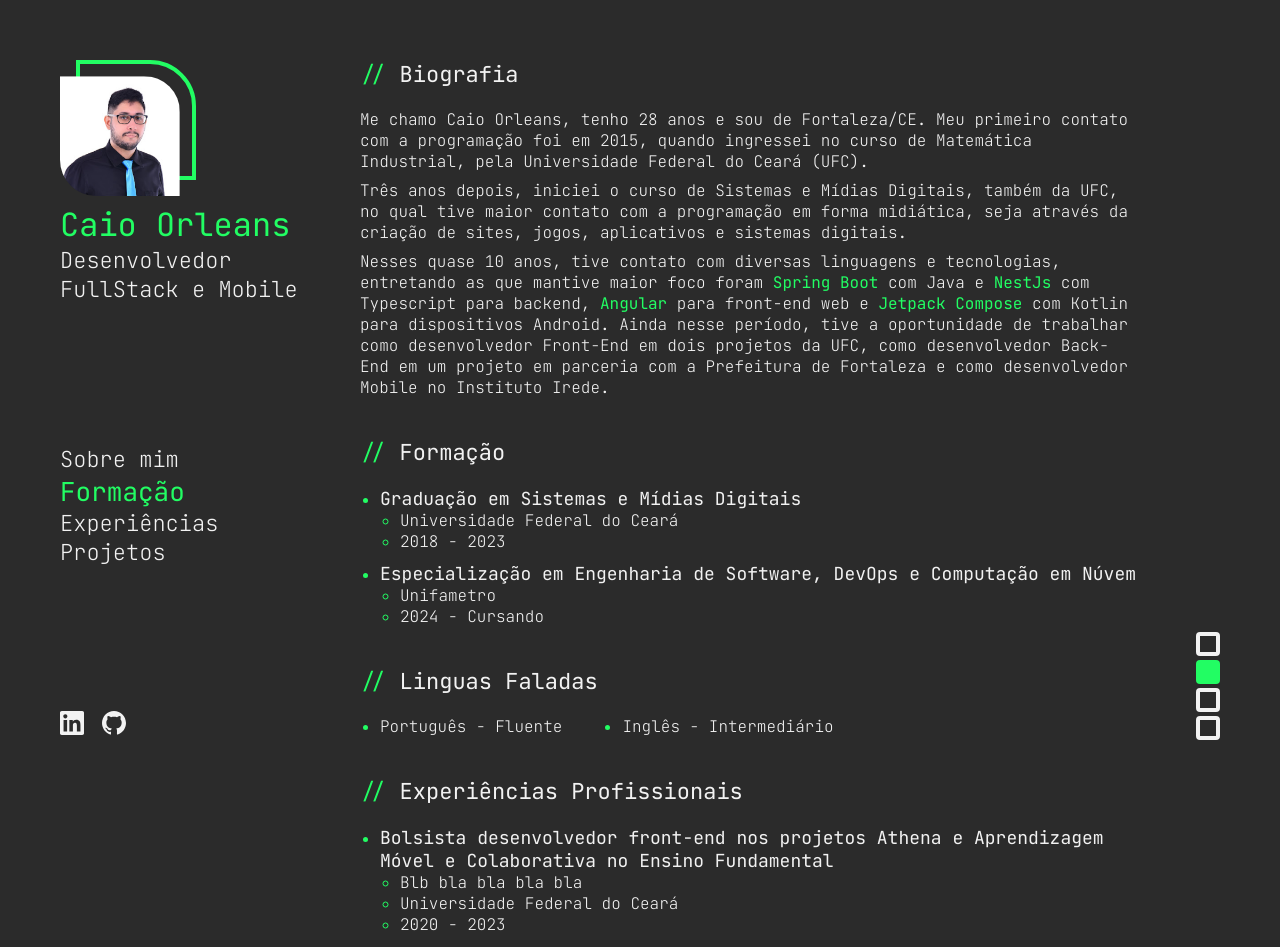
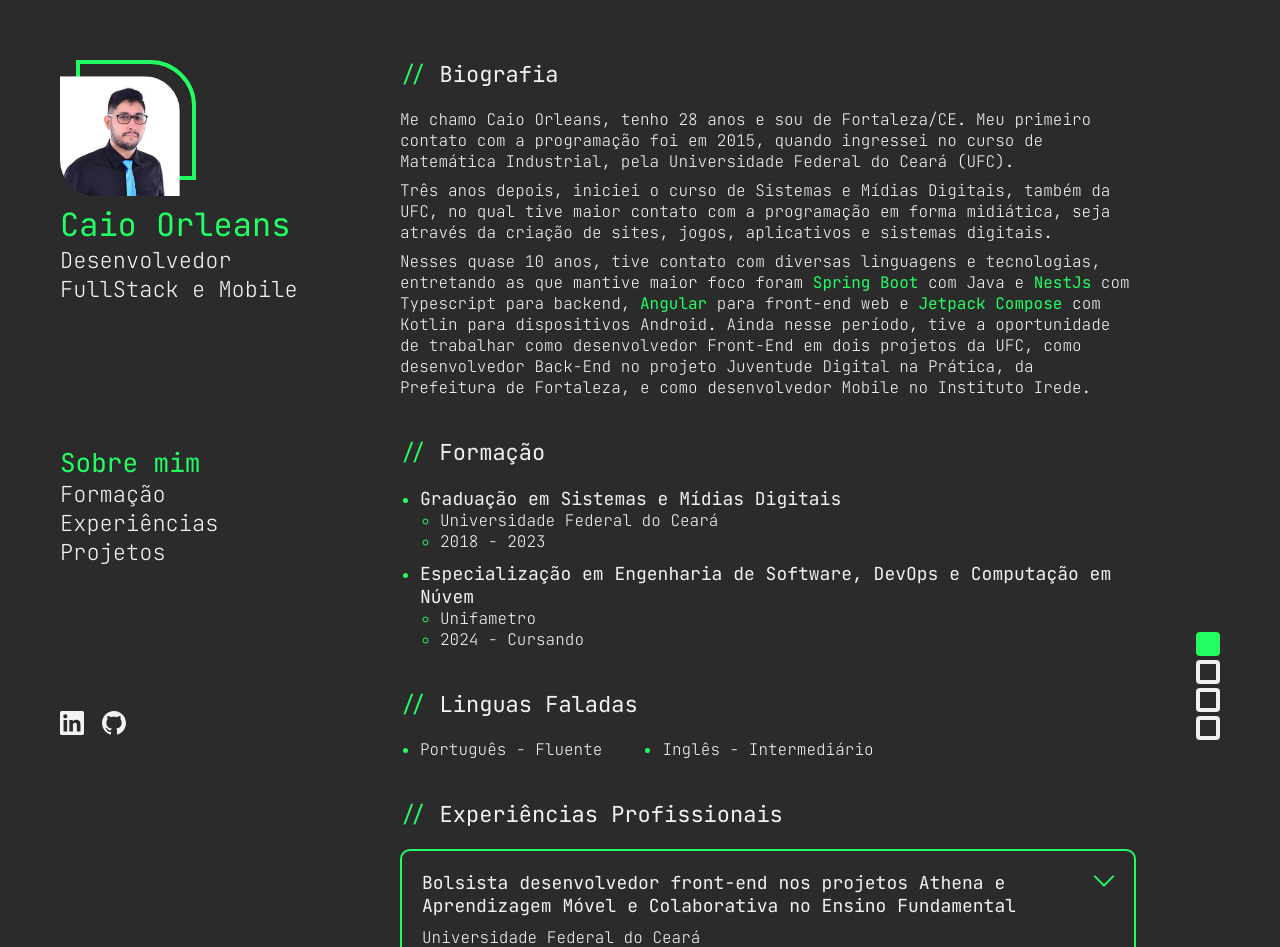
Before and after one commit to caioorleans/portfolio, an Angular app: page / in a window 1280 px wide. Shown: the top 947 px of the page. Built offline with nearby package versions, Linux system fonts and the light colour scheme.

Commit message:
experiences new design

```diff
--- a/src/app/app.component.css
+++ b/src/app/app.component.css
@@ -87,7 +87,7 @@
     }
 
     #container-content {
-        padding-left: 30rem;
+        padding-left: 34rem;
     }
 }
 
--- a/src/app/components/content/content.component.css
+++ b/src/app/components/content/content.component.css
@@ -35,6 +35,10 @@ li {
     scroll-margin-top: 6rem;
 }
 
+#experiences-item {
+    margin-left: 0;
+}
+
 @media(min-width: 900px) {
     #photo-description-container {
         display: none;
--- a/src/app/components/content/content.component.html
+++ b/src/app/components/content/content.component.html
@@ -21,8 +21,8 @@
     </ul>
 </app-section>
 
-<app-section id="experiences" class="section animatable" [title]="info.experiences.title">
-    <ul>
+<app-section id="experiences" class="section" [title]="info.experiences.title">
+    <ul id = "experiences-item">
         <app-experience-item
             *ngFor="let item of info.experiences.content"
             [experienceItem]="item">
--- a/src/app/components/content/content.component.ts
+++ b/src/app/components/content/content.component.ts
@@ -33,7 +33,7 @@ export class ContentComponent {
       content: [
         "Me chamo Caio Orleans, tenho 28 anos e sou de Fortaleza/CE. Meu primeiro contato com a programação foi em 2015, quando ingressei no curso de Matemática Industrial, pela Universidade Federal do Ceará (UFC).",
         "Três anos depois, iniciei o curso de Sistemas e Mídias Digitais, também da UFC, no qual tive maior contato com a programação em forma midiática, seja através da criação de sites, jogos, aplicativos e sistemas digitais.",
-        "Nesses quase 10 anos, tive contato com diversas linguagens e tecnologias, entretando as que mantive maior foco foram <span>Spring Boot</span> com Java e <span>NestJs</span> com Typescript para backend, <span>Angular</span> para front-end web e <span>Jetpack Compose</span> com Kotlin para dispositivos Android. Ainda nesse período, tive a oportunidade de trabalhar como desenvolvedor Front-End em dois projetos da UFC, como desenvolvedor Back-End em um projeto em parceria com a Prefeitura de Fortaleza e como desenvolvedor Mobile no Instituto Irede."
+        "Nesses quase 10 anos, tive contato com diversas linguagens e tecnologias, entretando as que mantive maior foco foram <span>Spring Boot</span> com Java e <span>NestJs</span> com Typescript para backend, <span>Angular</span> para front-end web e <span>Jetpack Compose</span> com Kotlin para dispositivos Android. Ainda nesse período, tive a oportunidade de trabalhar como desenvolvedor Front-End em dois projetos da UFC, como desenvolvedor Back-End no projeto Juventude Digital na Prática, da Prefeitura de Fortaleza, e como desenvolvedor Mobile no Instituto Irede."
       ]
     },
     qualifications: {
@@ -70,7 +70,7 @@ export class ContentComponent {
         {
           position: "Bolsista desenvolvedor front-end nos projetos Athena e Aprendizagem Móvel e Colaborativa no Ensino Fundamental",
           company: "Universidade Federal do Ceará",
-          description: "Blb bla bla bla bla",
+          description: "Neste projeto tive a oportunidade de trabalhar, em conjunto com meus professores e demais bolsistas dos projetos, no desenvolvimento de funcionalidades do Athena, um repositório de Recursos Educacionais Digitais (RED) para professores e alunos do ensino fundamental. Tal repositório foi construído inteiramente com tecnologias front-end web, tais como HTML, CSS e Javascript, além dos frameworks e bibliotecas Bootstrap e Jquery. Dessa forma, minha principal contribuição para esses projetos foi a utilização de tais tecnologias, além de técnicas de UI/UX, para desenvolver novas funcionalidades para o repositório. Além disso, desenvolvi atividades acadêmicas, como escrita de artigos e apresentação de palestras e oficinas, o que me permitiu desenvolver Soft Skills relacionadas à oratória.",
           period: "2020 - 2023"
         },
         {
--- /dev/null
+++ b/src/app/components/experience-item/experience-item.component.css
@@ -0,0 +1,49 @@
+#container-title {
+    display: flex;
+    justify-content: space-between;
+    align-items: start;
+}
+
+.item {
+    border: 2px solid var(--primary-color);
+    border-radius: 1rem;
+    padding: 2rem;
+    list-style: none;
+    overflow-y: hidden;
+}
+
+.icon {
+    width: 2rem;
+}
+
+ul {
+    margin-left: 0;
+    list-style: none;
+}
+
+h4 {
+    margin-bottom: 1rem;
+}
+
+.add-margin {
+    margin-bottom: 1rem;
+}
+
+.description {
+    color: transparent;
+    max-height: 0;
+    transition: all ease 0.3s;
+}
+
+.show-description {
+    border-top: 1px solid var(--primary-color);
+    max-height: 80rem;
+    color: var(--secondary-color);
+    padding-top: 1rem;
+}
+
+@media(min-width: 480px){
+    .show-description {
+        max-height: 30rem;
+    }
+}
--- a/src/app/components/experience-item/experience-item.component.html
+++ b/src/app/components/experience-item/experience-item.component.html
@@ -1,10 +1,25 @@
-<li class="item animatable">
+<li class="item" (click)="invertState()">
     <div>
-        <h4>{{experienceItem?.position}}</h4>
+        <div id="container-title">
+            <h4>{{experienceItem?.position}}</h4>
+            @if (isOpen) {
+                <img class="icon" src="assets/icons/up-arrow.svg" alt="">
+            }
+            @else {
+                <img class="icon" src="assets/icons/down-arrow.svg" alt="">
+            }
+        </div>
+
         <ul>
-            <li class="item-detail">{{experienceItem?.description}}</li>
             <li class="item-detail">{{experienceItem?.company}}</li>
-            <li class="item-detail">{{experienceItem?.period}}</li>
+            <li class="item-detail period"
+                [class]="isOpen? 'add-margin' : ''">
+                {{experienceItem?.period}}
+            </li>
+            <li class="item-detail description"
+                [class]="isOpen? 'show-description' : ''">
+                {{experienceItem?.description}}
+            </li>
         </ul>
     </div>
 </li>
--- a/src/app/components/experience-item/experience-item.component.ts
+++ b/src/app/components/experience-item/experience-item.component.ts
@@ -5,7 +5,7 @@ import { Component, Input } from '@angular/core';
   standalone: true,
   imports: [],
   templateUrl: './experience-item.component.html',
-  styleUrl: '../qualification-item/qualification-item.component.css'
+  styleUrls: ['../qualification-item/qualification-item.component.css','./experience-item.component.css']
 })
 export class ExperienceItemComponent {
 
@@ -15,4 +15,8 @@ export class ExperienceItemComponent {
     company:string,
     period:string
   }
+
+  isOpen:Boolean = false
+
+  invertState = () => this.isOpen = !this.isOpen
 }
```
Also changed, not shown: src/assets/icons/down-arrow.svg (added), src/assets/icons/up-arrow.svg (added).
